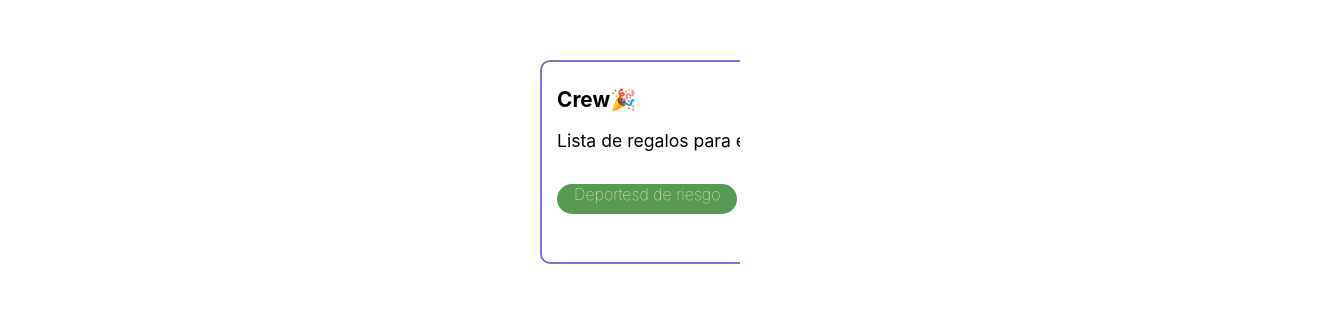
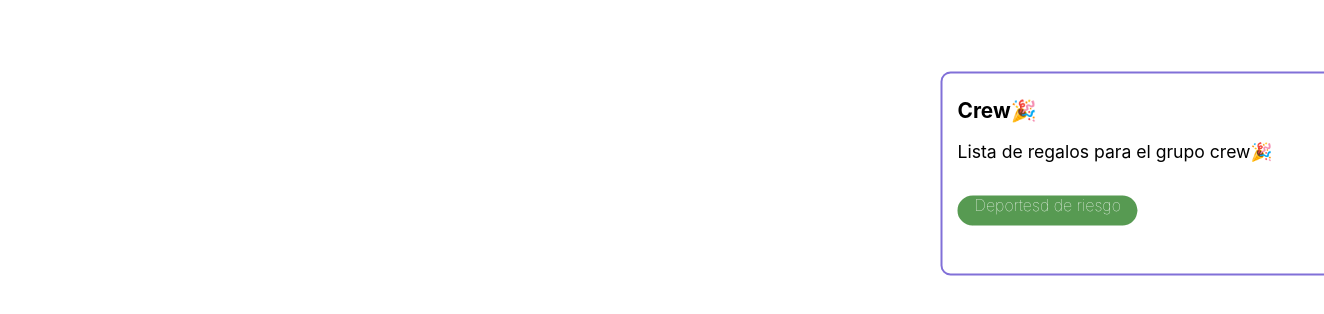
Before and after one commit to CesarDavidMorenR/gift-list-nuwe, a React (Create React App) app: page / in a window 1280 px wide. Shown: the part 140-454 px from the top of the page, 1324 px wide, since content can reach past the window. Built offline with nearby package versions, Linux system fonts and the light colour scheme.

Commit message:
Adjustin horizontal scrolling

```diff
--- a/src/App.css
+++ b/src/App.css
@@ -1,9 +1,14 @@
 /* TODO Scroll transtion scroll directtion https://stackoverflow.com/questions/18481308/set-mouse-wheel-to-horizontal-scroll-using-css https://css-tricks.com/pure-css-horizontal-scrolling/ */
 
 .overflowx{
-  width: 200px;
-  overflow-x:scroll;
+  width: 527px;
+  height: 420px;
   margin: 50px auto;
+  overflow-y: auto;
+  overflow-x: hidden;
+  transform: rotate(-90deg);
+  transform-origin: right top;
+
 
 }
 
@@ -15,6 +20,9 @@
   min-height: 200px;
   border: 2px solid #8170D8;
   border-radius: 10px;
+  transform: rotate(90deg);
+  /* transform-origin: right top; */
+
 
 }
 
```
